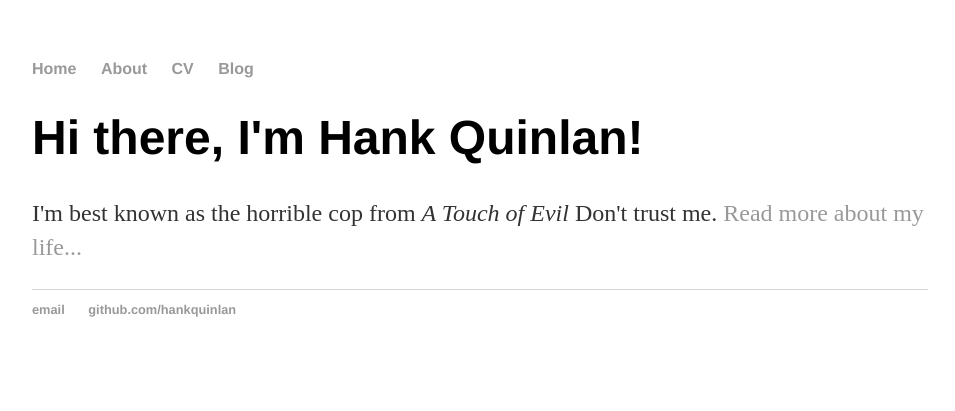
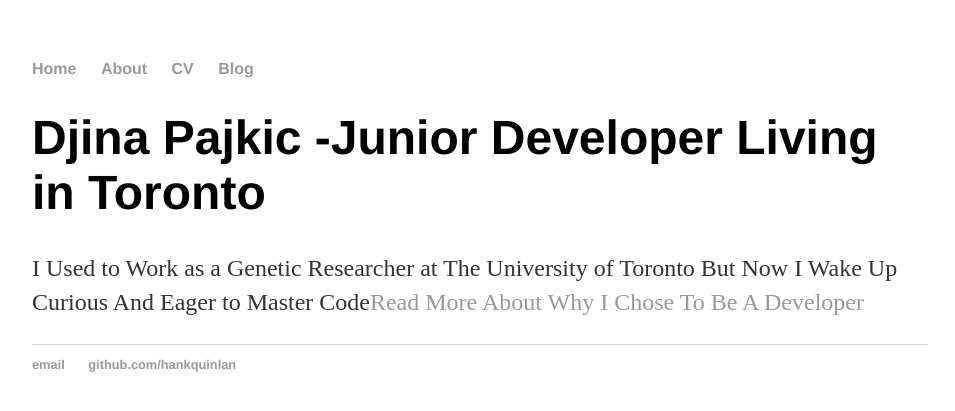
Before and after one commit to pajkicdj/pajkicdj.github.io, a Jekyll site: the page built from index.html, in a window 1280 px wide. Shown: the top 411 px of the page, without its empty margins (160-1115 px from the left). Built offline with Jekyll 4.4.1, drawn with Linux system fonts in a browser that asks for light colours.

Commit message:
Update index.html

```diff
--- a/index.html
+++ b/index.html
@@ -3,6 +3,6 @@ layout: default
 title: Hank Quinlan, Horrible Cop
 ---
 <div class="blurb">
-	<h1>Hi there, I'm Hank Quinlan!</h1>
-	<p>I'm best known as the horrible cop from <em>A Touch of Evil</em> Don't trust me. <a href="/about">Read more about my life...</a></p>
+	<h1>Djina Pajkic -Junior Developer Living in Toronto </h1>
+	<p>I Used to Work as a Genetic Researcher at The University of Toronto But Now I Wake Up Curious And Eager to Master Code<a href="/about">Read More About Why I Chose To Be A Developer</a></p>
 </div><!-- /.blurb -->
```
